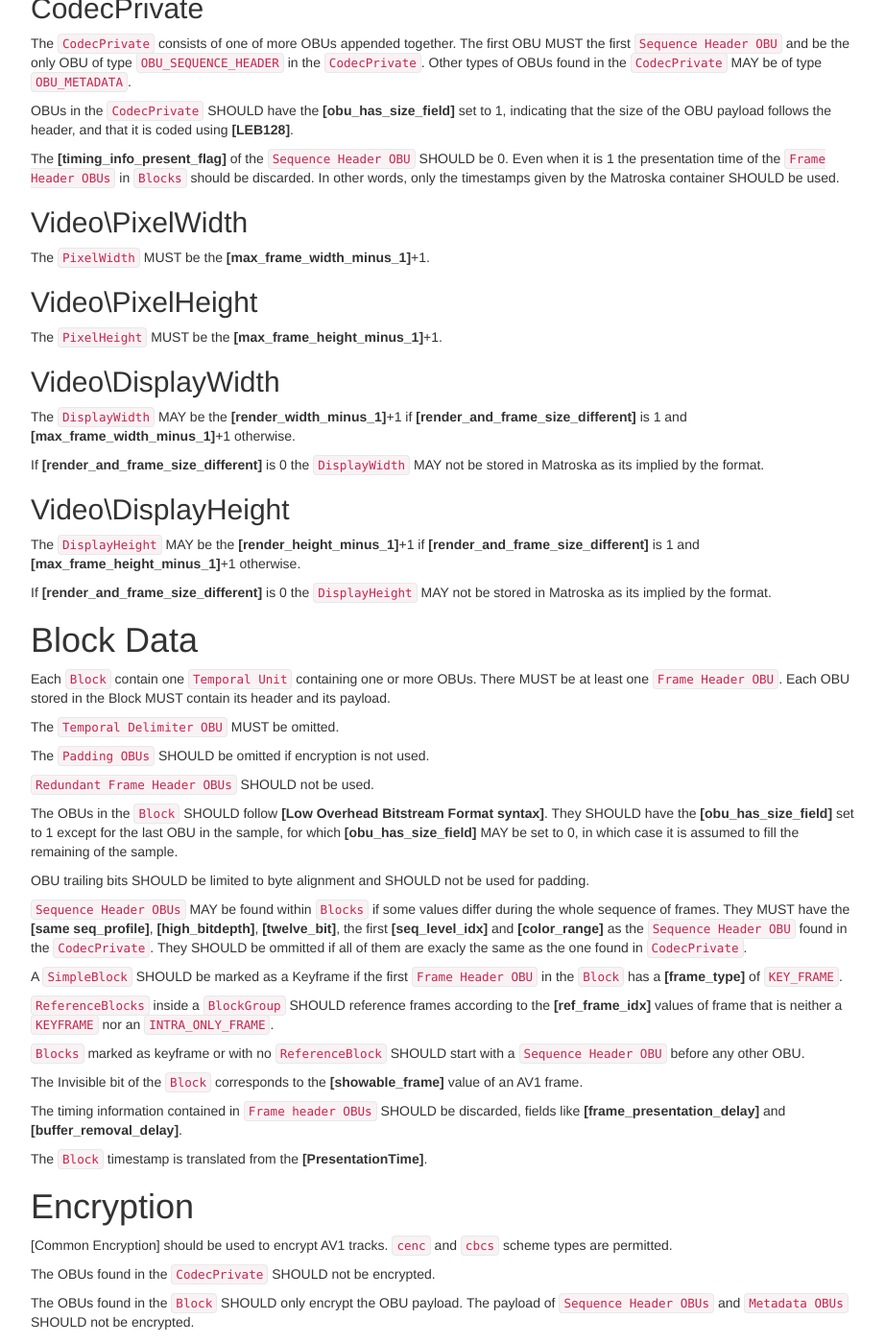
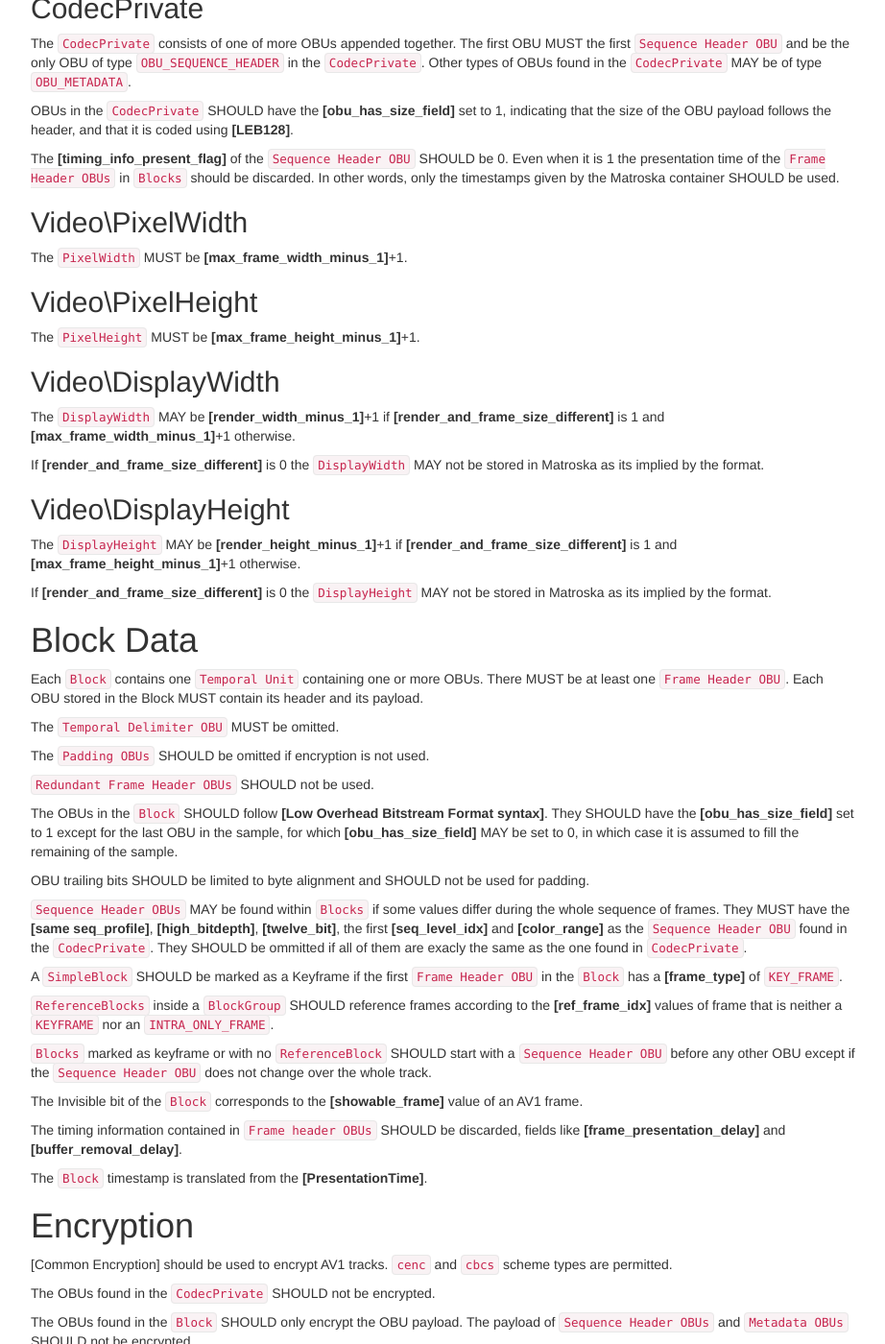
Before and after one commit to ietf-wg-cellar/matroska-specification, a Jekyll site: the page built from codec/av1.md, in a window 1280 px wide and 1400 px high, scrolled down 1209 px. Shown: the whole window at 96% size, without its empty margins (273-1195 px from the left). Built offline with Jekyll 4.4.1, drawn with Linux system fonts in a browser that asks for light colours; our own code applies the rules of GitHub Pages for plain Markdown files; some of the changed text lies outside the part shown.

Commit message:
AV1: Resolve conflicting recommendations & typos
This commit resolves conflicting recommendations regarding the presence of `Sequence Header OBU` in keyframes in case the `Sequence Header OBU` doesn't change.
It also fixes some typos.

```diff
--- a/codec/av1.md
+++ b/codec/av1.md
@@ -34,7 +34,7 @@ Matroska doesn't allow dynamic changes within a codec for the whole `Segment`. T
 # TrackEntry elements
 
 ## CodecID
-The `CodecID` should be the ASCII string `"V_AV1"`.
+The `CodecID` should be the ASCII string `V_AV1`.
 
 ## CodecPrivate
 The `CodecPrivate` consists of one of more OBUs appended together. The first OBU MUST the first `Sequence Header OBU` and be the only OBU of type `OBU_SEQUENCE_HEADER` in the `CodecPrivate`. Other types of OBUs found in the `CodecPrivate` MAY be of type `OBU_METADATA`.
@@ -44,24 +44,24 @@ OBUs in the `CodecPrivate` SHOULD have the __[obu_has_size_field]__ set to 1, in
 The __[timing_info_present_flag]__ of the `Sequence Header OBU` SHOULD be 0. Even when it is 1 the presentation time of the `Frame Header OBUs` in `Blocks` should be discarded. In other words, only the timestamps given by the Matroska container SHOULD be used.
 
 ## Video\PixelWidth
-The `PixelWidth` MUST be the __[max_frame_width_minus_1]__+1.
+The `PixelWidth` MUST be __[max_frame_width_minus_1]__+1.
 
 ## Video\PixelHeight
-The `PixelHeight` MUST be the __[max_frame_height_minus_1]__+1.
+The `PixelHeight` MUST be __[max_frame_height_minus_1]__+1.
 
 ## Video\DisplayWidth
-The `DisplayWidth` MAY be the __[render_width_minus_1]__+1 if __[render_and_frame_size_different]__ is 1 and __[max_frame_width_minus_1]__+1 otherwise.
+The `DisplayWidth` MAY be __[render_width_minus_1]__+1 if __[render_and_frame_size_different]__ is 1 and __[max_frame_width_minus_1]__+1 otherwise.
 
 If __[render_and_frame_size_different]__ is 0 the `DisplayWidth` MAY not be stored in Matroska as its implied by the format.
 
 ## Video\DisplayHeight
-The `DisplayHeight` MAY be the __[render_height_minus_1]__+1 if __[render_and_frame_size_different]__ is 1 and __[max_frame_height_minus_1]__+1 otherwise.
+The `DisplayHeight` MAY be __[render_height_minus_1]__+1 if __[render_and_frame_size_different]__ is 1 and __[max_frame_height_minus_1]__+1 otherwise.
 
 If __[render_and_frame_size_different]__ is 0 the `DisplayHeight` MAY not be stored in Matroska as its implied by the format.
 
 
 # Block Data
-Each `Block` contain one `Temporal Unit` containing one or more OBUs. There MUST be at least one `Frame Header OBU`. Each OBU stored in the Block MUST contain its header and its payload.
+Each `Block` contains one `Temporal Unit` containing one or more OBUs. There MUST be at least one `Frame Header OBU`. Each OBU stored in the Block MUST contain its header and its payload.
 
 The `Temporal Delimiter OBU` MUST be omitted.
 
@@ -79,7 +79,7 @@ A `SimpleBlock` SHOULD be marked as a Keyframe if the first `Frame Header OBU` i
 
 `ReferenceBlocks` inside a `BlockGroup` SHOULD reference frames according to the __[ref_frame_idx]__ values of frame that is neither a `KEYFRAME` nor an `INTRA_ONLY_FRAME`.
 
-`Blocks` marked as keyframe or with no `ReferenceBlock` SHOULD start with a `Sequence Header OBU` before any other OBU.
+`Blocks` marked as keyframe or with no `ReferenceBlock` SHOULD start with a `Sequence Header OBU` before any other OBU except if the `Sequence Header OBU` does not change over the whole track.
 
 The Invisible bit of the `Block` corresponds to the __[showable_frame]__ value of an AV1 frame.
 
```
Also changed, not shown: other parts of codec/av1.md (+1 -1 lines).
